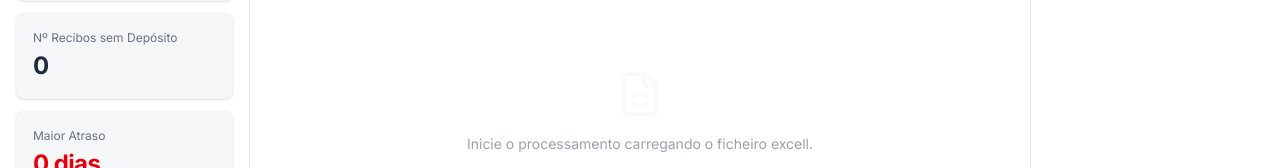
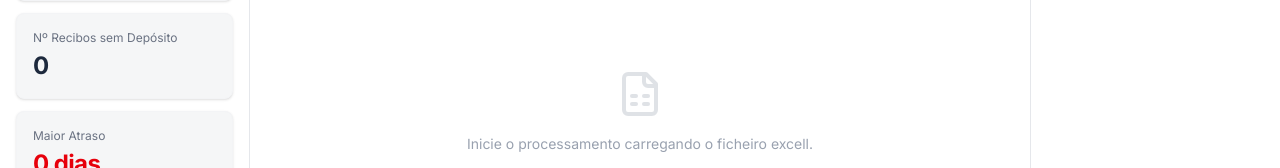
Before and after one commit to SumolCompalAFSN/relatorios-vendas, a React (Vite) app: page / in a window 1280 px wide. Shown: the part 358-526 px from the top of the page. Built offline with nearby package versions, Linux system fonts and the light colour scheme.

Commit message:
Update App.tsx

```diff
--- a/src/App.tsx
+++ b/src/App.tsx
@@ -672,7 +672,7 @@ if (mode === 'ATRASO') {
 
             {!loading && results.length === 0 && (
               <div className="h-full flex flex-col items-center justify-center text-gray-400">
-                <FileSpreadsheet size={48} className="opacity-5 mb-4" />
+                <FileSpreadsheet size={48} className="opacity-30 mb-4" />
                 <p className="text-sm">Inicie o processamento carregando o ficheiro excell.</p>
              </div>
             )}
```
